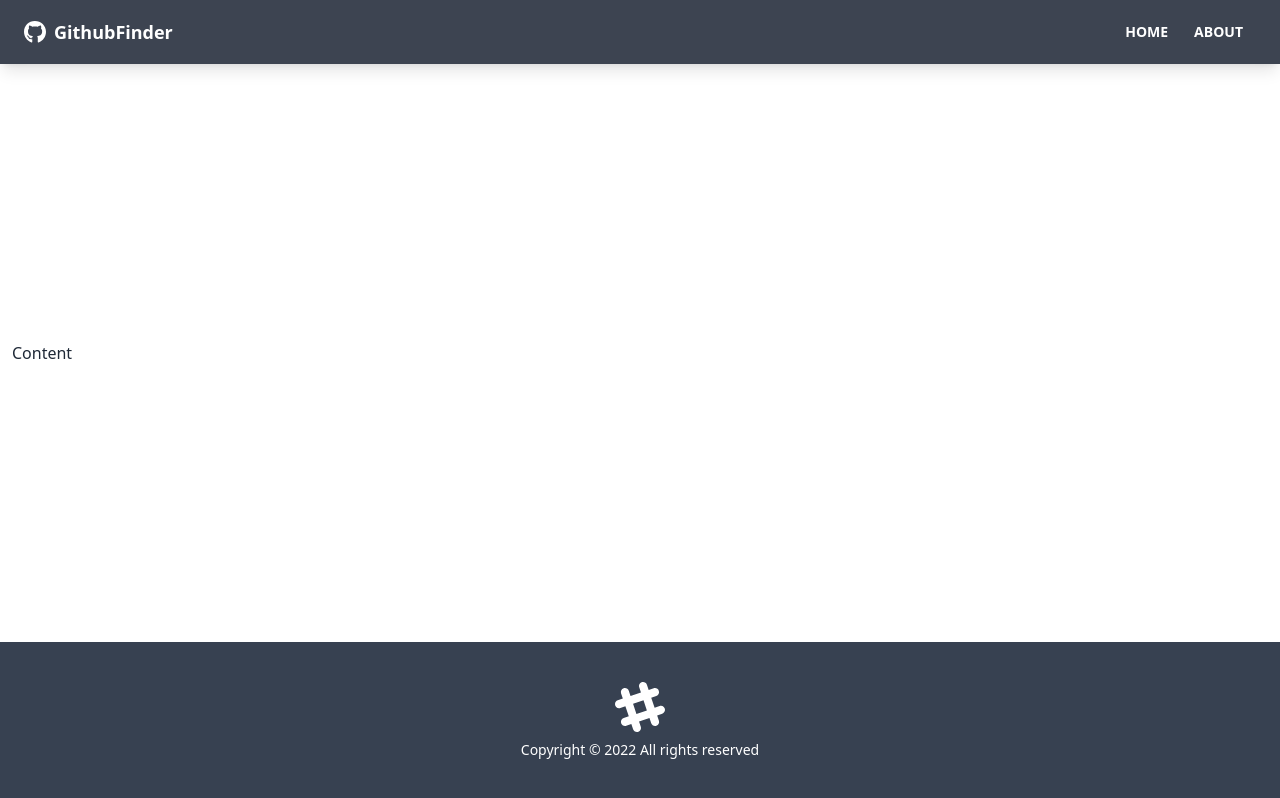
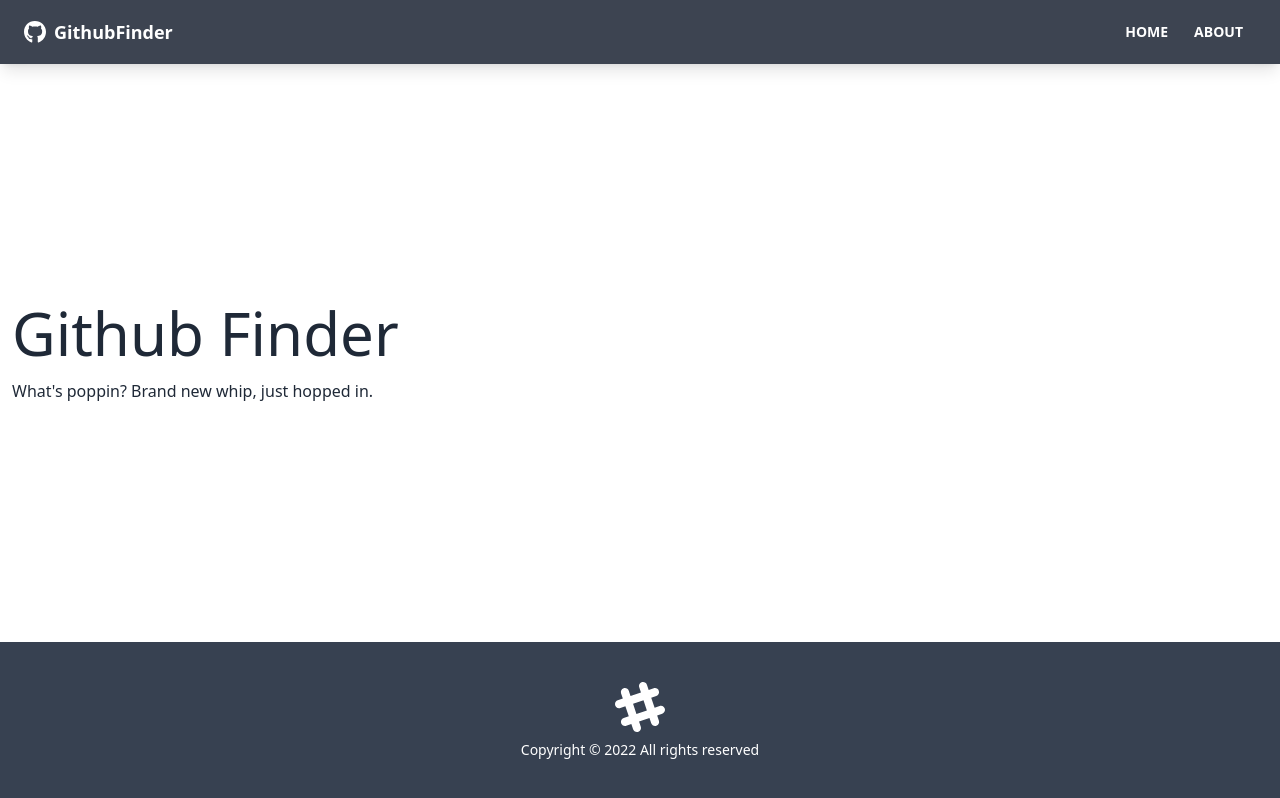
Before and after one commit to roy-hendry/github-finder, a React (Create React App) app: page /about in a window 1280 px wide. Built offline with nearby package versions, Linux system fonts and the light colour scheme.

Commit message:
Pages And Routes

```diff
--- a/src/App.js
+++ b/src/App.js
@@ -1,4 +1,7 @@
-import { BrowserRouter as Router, Route } from "react-router-dom";
+import { BrowserRouter as Router, Route, Routes } from "react-router-dom";
+import Home from "./pages/Home";
+import About from "./pages/About";
+import NotFound from "./pages/NotFound";
 import Navbar from "./components/layout/Navbar";
 import Footer from "./components/layout/Footer";
 
@@ -8,7 +11,14 @@
             <div className="flex flex-col justify-between h-screen">
                 <Navbar />
 
-                <main className="container mx-auto px-3 pb-12">Content</main>
+                <main className="container mx-auto px-3 pb-12">
+                    <Routes>
+                        <Route path="/" element={<Home />} />
+                        <Route path="/about" element={<About />} />
+                        <Route path="/notfound" element={<NotFound />} />
+                        <Route path="/*" element={<NotFound />} />
+                    </Routes>
+                </main>
                 <Footer />
             </div>
         </Router>
--- /dev/null
+++ b/src/pages/About.jsx
@@ -0,0 +1,8 @@
+function About() {
+  return <div>
+    <h1 className="text-6xl mb-4">Github Finder</h1>
+        <p>What's poppin? Brand new whip, just hopped in.</p>
+  </div>;
+}
+
+export default About;
--- /dev/null
+++ b/src/pages/Home.jsx
@@ -0,0 +1,9 @@
+function Home() {
+  return (
+    <div>
+        <h1 className="text-6xl">Welcome</h1>
+    </div>
+  )
+}
+
+export default Home;
--- /dev/null
+++ b/src/pages/NotFound.jsx
@@ -0,0 +1,7 @@
+function NotFound() {
+  return <div>
+  <h1 className="text-6xl mb-4">Error #404 page not found</h1>
+</div>;
+}
+
+export default NotFound;
```
